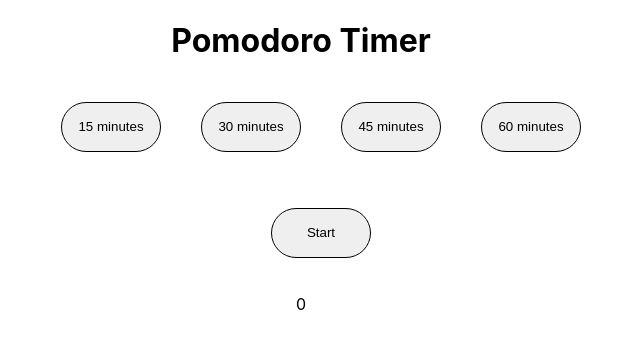
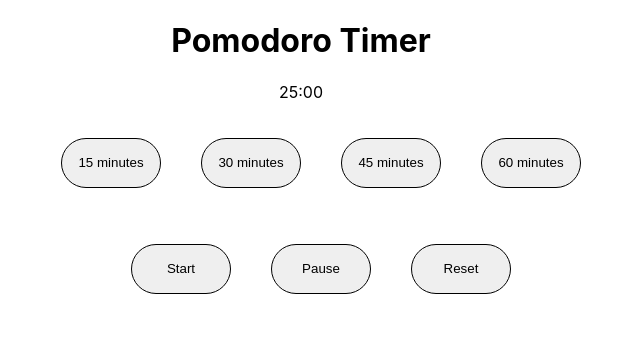
Before and after one commit to William-Mejia-Learning/pomodoro-timer, a React (Create React App) app in the folder client/: page / in a window 1280 px wide. Shown: the top 348 px of the page, without its empty margins (339-979 px from the left). Built offline with nearby package versions, Linux system fonts and the light colour scheme.

Commit message:
feat: user can select between 4 times, start, pause and reset

```diff
--- a/client/src/App.js
+++ b/client/src/App.js
@@ -1,41 +1,99 @@
-import './App.css'
-import React, { useState} from "react";
+import "./App.css";
+import React, { useState, useRef } from "react";
 
 function App() {
+  const [timer, setTimer] = useState(1500);
+  const [selected, setSelected] = useState(1500);
+  const intervalRef = useRef(null);
 
-  const [timer, setTimer] = useState(0); // 25 minutes in seconds
 
-  const countDown = () => setInterval(() => {
-    setTimer((prevTime) => {
-      if(prevTime > 0) {
-        return prevTime - 1
-      } else {
-        return 'Expired'
-      }
-    })
-  }, 1000)
+  const countDown = () =>
+    intervalRef.current = setInterval(() => {
+      setTimer((prevTime) => {
+        if (prevTime > 0) {
+          return prevTime - 1;
+        } else {
+          return 0;
+        }
+      });
+    }, 1000);
+
+    const handleSelected = (time) => {
+      setSelected(time)
+    }
+
+    const handleReset = (time) => {
+      setTimer(time)
+      clearInterval(intervalRef.current)
+    }
+
+
+  const formatTime = (time) => {
+    const minutes = Math.floor(time / 60);
+    const seconds = time % 60;
+    return `${minutes < 10 ? "0" : ""}${minutes}:${
+      seconds < 10 ? "0" : ""
+    }${seconds}`;
+  };
 
   return (
     <div className="App">
       <h1>Pomodoro Timer</h1>
+      <div>
+        <p>{formatTime(timer)}</p>
+      </div>
       <ul>
-        <li><button onClick={(event) => {
-          setTimer(5);
-          // console.log(event)
-          }}>15 minutes</button></li>
-        <li><button onClick={() =>setTimer(10)}>30 minutes</button></li>
-        <li><button onClick={() => setTimer(20)}>45 minutes</button></li>
-        <li><button onClick={() => setTimer(25)}>60 minutes</button></li>
+        <li>
+          <button
+            onClick={() => {
+              handleSelected(900);
+              setTimer(900);
+              handleReset(900)
+            }}
+          >
+            15 minutes
+          </button>
+        </li>
+        <li>
+          <button onClick={() => {
+            handleSelected(1800)
+            setTimer(1800)
+            handleReset(1800)
+            }}>30 minutes</button>
+        </li>
+        <li>
+          <button onClick={() => {
+            handleSelected(2700)
+            setTimer(2700)
+            handleReset(2700)
+            }}>45 minutes</button>
+        </li>
+        <li>
+          <button onClick={() => {
+            handleSelected(3600)
+            setTimer(3600)
+            handleReset(3600)
+            }}>60 minutes</button>
+        </li>
       </ul>
       <ul>
-        <li><button onClick={countDown}>Start</button></li>
+        <li>
+          <button
+            onClick={() => {
+              clearInterval(intervalRef.current)
+              countDown()
+            }}
+          >
+            Start
+          </button>
+        </li>
+        <li>
+          <button onClick={() => clearInterval(intervalRef.current)}>Pause</button>
+        </li>
+        <li>
+          <button onClick={() => handleReset(selected)}>Reset</button>
+        </li>
       </ul>
-
-      <div>
-        <p>{timer}</p>
-      </div>
-
-
     </div>
   );
 }
```
